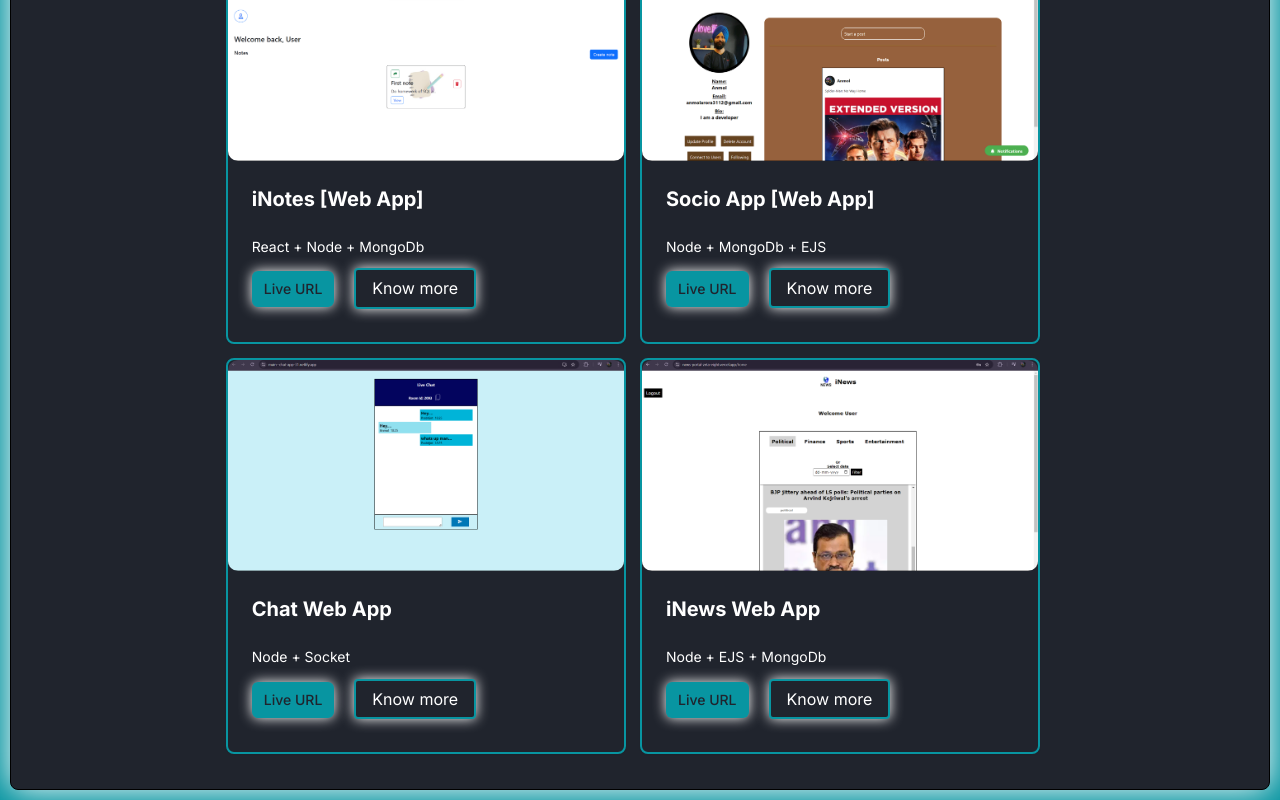
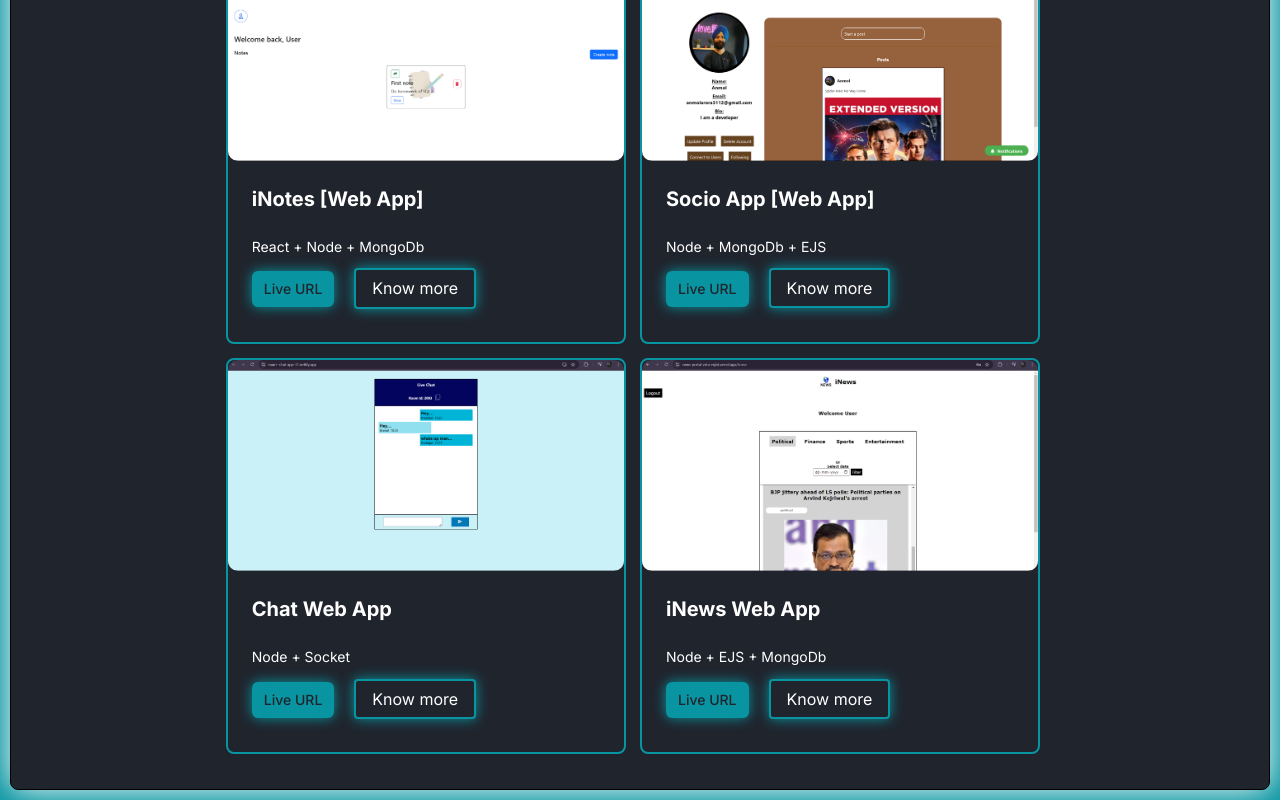
Before and after one commit to prabhjot-arora31/portfolio31, a Next.js app: page / in a window 1280 px wide. Shown: the part 1213-2013 px from the top of the page. Built offline with nearby package versions, Linux system fonts and the light colour scheme; some icons are missing.

Commit message:
Update Projects.tsx

```diff
--- a/src/components/Projects.tsx
+++ b/src/components/Projects.tsx
@@ -81,13 +81,13 @@ https://github.com/prabhjot-arora31/SOCIO_APP_BACKEND`
                         <CardHeader className='font-bold text-xl text-white' >{ele.title}</CardHeader>
                         <CardContent>
                             <CardDescription style={{color:'white'}}>{ele.desc}</CardDescription>
-                         <div><Button size={'sm'} style={{marginTop:'0.7rem',backgroundColor:'#0895A1',boxShadow:'0 0 13px white',color:'#20242D'}} onClick={()=>{
+                         <div><Button size={'sm'} style={{marginTop:'0.7rem',backgroundColor:'#0895A1',boxShadow:'0 0 13px #0895A1',color:'#20242D'}} onClick={()=>{
                             window.open(ele.url,'_blank')
                          }}>
                              Live URL
                             </Button>
                             <Dialog>
-  <DialogTrigger style={{marginTop:'0.7rem',border:'2px solid #0895A1',boxShadow:'0 0 13px white',backgroundColor:'#20242D',color:'white' , paddingTop:'0.38rem' , paddingBottom:'0.38rem' }} className='ml-5 px-4 rounded' >Know more</DialogTrigger>
+  <DialogTrigger style={{marginTop:'0.7rem',border:'2px solid #0895A1',boxShadow:'0 0 13px #0895A1',backgroundColor:'#20242D',color:'white' , paddingTop:'0.38rem' , paddingBottom:'0.38rem' }} className='ml-5 px-4 rounded' >Know more</DialogTrigger>
   <DialogContent className='bg-[#20242D] text-white mx-4' style={{maxWidth:'300px'}}>
     <DialogHeader>
       <DialogTitle>{ele.title}</DialogTitle>
```
